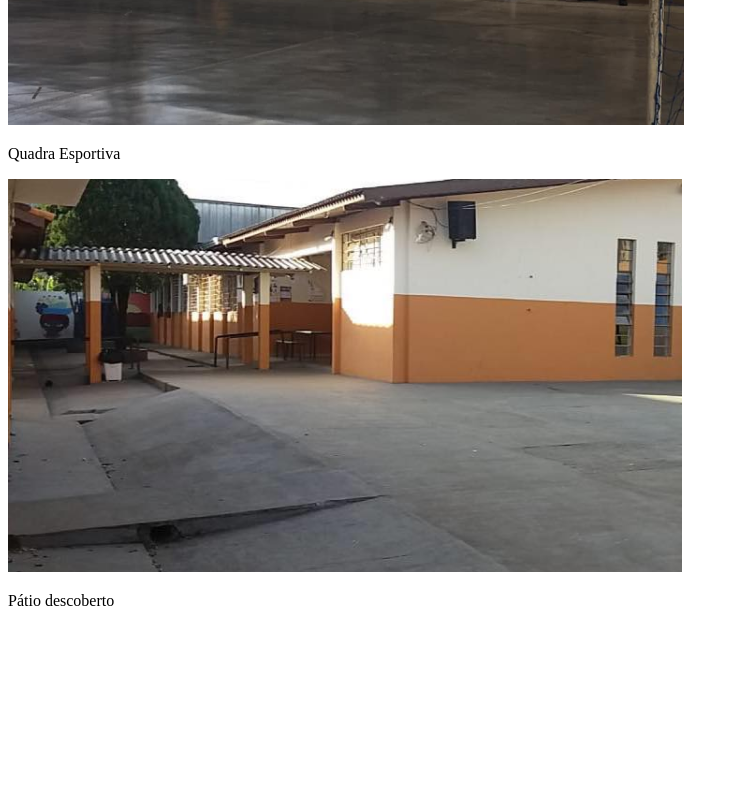
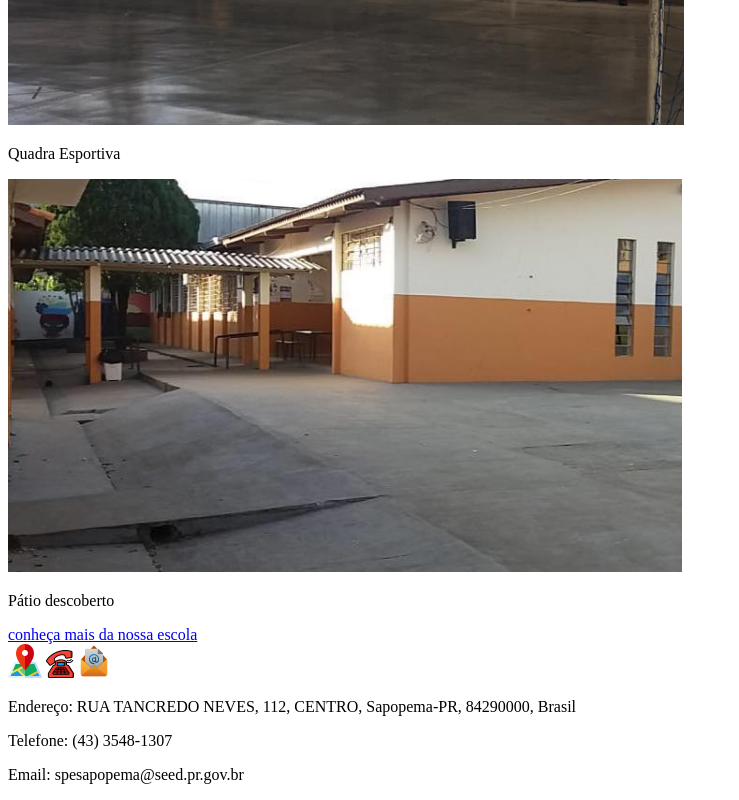
Before and after one commit to jvalderi/Nossa-Escola, a plain HTML site: page index.html in a window 1280 px wide. Shown: the part 1033-1833 px from the top of the page, without its empty margins (0-739 px from the left). Before the commit the page ends 1659 px from the top, so only its background shows below. Drawn offline with Linux system fonts and the light colour scheme.

Commit message:
Update index.html

```diff
--- a/index.html
+++ b/index.html
@@ -46,8 +46,20 @@
             <p class="Pátio-texto">Pátio descoberto</p>
         </section>
       </div>
-      <footer>
-
+      <footer class="rodapé">
+        <section class="link">
+            <a href="https://www.instagram.com/maite_sasdelli/">conheça mais da nossa escola</a>
+        </section>
+        <section>
+            <img src="image 2.png" alt="icone-mapa">
+            <img src="image 3.png" alt="icone-telefone">
+            <img src="image 4.png" alt="icone-email">
+        </section>
+        <section>
+            <p>Endereço: RUA TANCREDO NEVES, 112, CENTRO, Sapopema-PR, 84290000, Brasil </p>
+            <p>Telefone: (43) 3548-1307</p>
+            <p>Email: spesapopema@seed.pr.gov.br</p>
+        </section>
       </footer>
 </body>
 </html>
```
